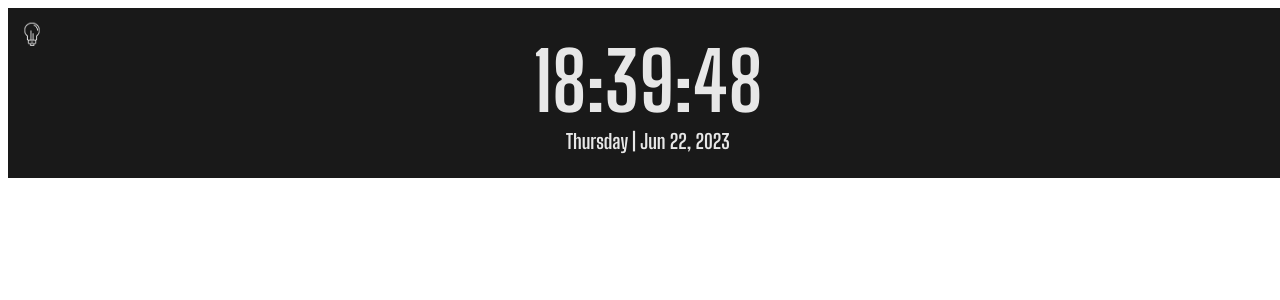
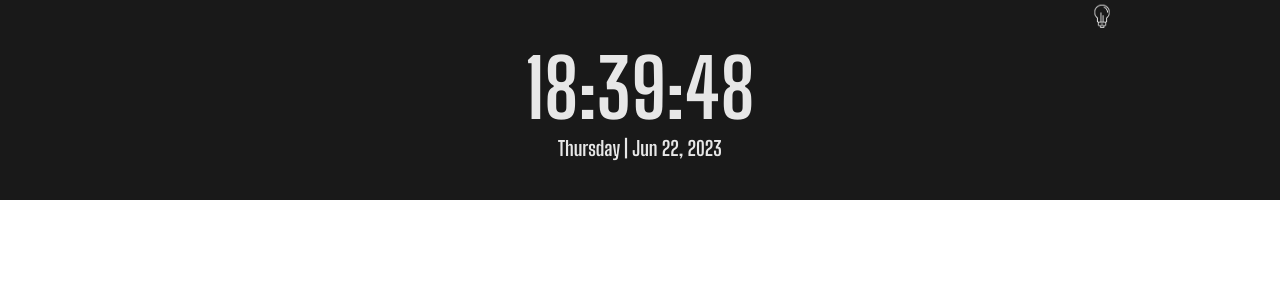
Before and after one commit to biancashiromoto/react-clock, a React (Vite) app in the folder clock/: page / in a window 1280 px wide. Shown: the top 300 px of the page. Built offline with nearby package versions, Linux system fonts and the light colour scheme.

Commit message:
Fix width

```diff
--- a/clock/src/App.css
+++ b/clock/src/App.css
@@ -1 +1,6 @@
 @import url('https://fonts.googleapis.com/css2?family=Big+Shoulders+Display:wght@400;500;700&display=swap');
+
+* {
+  margin: 0;
+  padding: 0;
+}
--- a/clock/src/components/Clock/Clock.module.css
+++ b/clock/src/components/Clock/Clock.module.css
@@ -6,8 +6,7 @@
   display: flex;
   font: 700 2.5rem 'Big Shoulders Display', cursive;
   justify-content: center;
-  max-height: 200px;
-  padding: 25px;
+  height: 200px;
   position: absolute;
   text-align: center;
   width: 100%;
@@ -29,7 +28,9 @@
 .toggle-mode-button {
   background-color: unset;
   border: none;
-  padding: 10px;
+  bottom: 90%;
+  box-sizing: border-box;
+  left: 85%;
   position: relative;
 }
 
```
